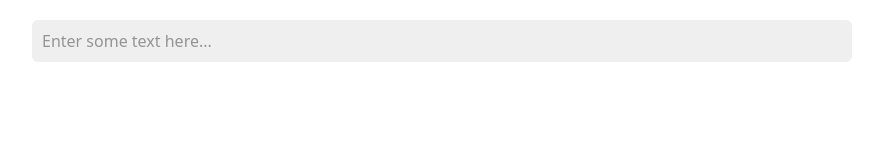
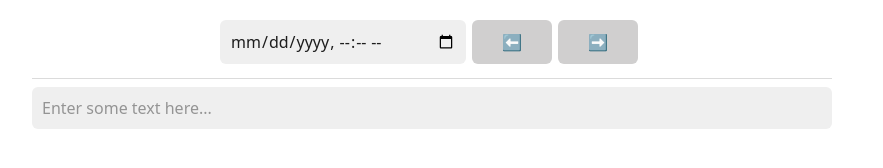
Before and after one commit to siniiitsa/notes-changelog, a plain HTML site: page index.html in a window 1280 px wide. Shown: the whole page, without its empty margins (208-1091 px from the left). Drawn offline with nearby package versions, Linux system fonts and the light colour scheme.

Commit message:
add timeline layout

```diff
--- a/index.html
+++ b/index.html
@@ -13,6 +13,12 @@
   <body>
     <main>
       <div class="container">
+        <div class="timeline">
+          <input type="datetime-local" />
+          <button class="prev-state">⬅️</button>
+          <button class="next-state">➡️</button>
+        </div>
+        <hr />
         <form id="new-note-field" action="javascript:">
           <input
             type="text"
--- a/styles/main.css
+++ b/styles/main.css
@@ -1,4 +1,5 @@
 .new-note-field {
+  box-sizing: border-box;
   width: 100%;
 }
 
@@ -7,5 +8,7 @@
   justify-content: space-between;
 }
 
-.note-btns {
+.timeline {
+  display: flex;
+  justify-content: center;
 }
```
